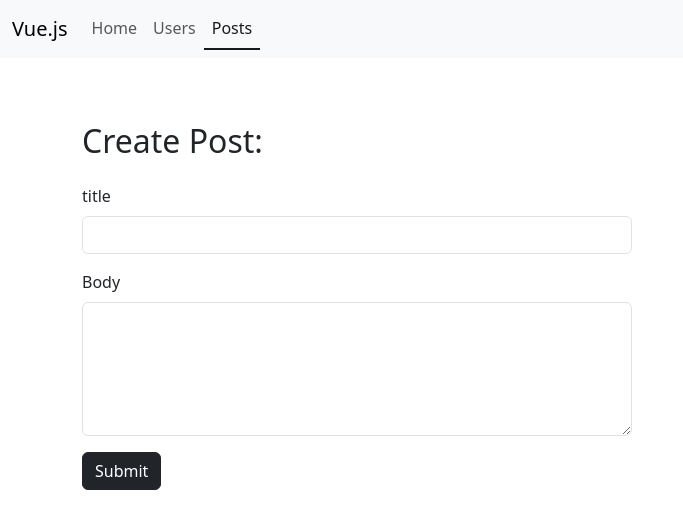
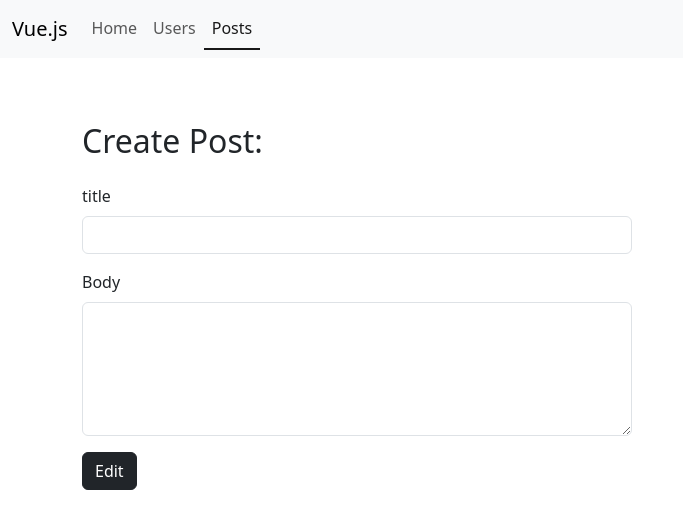
Before and after one commit to reza-ak/vue, a Vue app: page /posts/create in a window 1280 px wide. Shown: the top 528 px of the page, without its empty margins (0-683 px from the left). Built offline with nearby package versions, Linux system fonts and the light colour scheme.

Commit message:
Designing the post edit page and optimizing the codes of the post create page

```diff
--- a/src/components/posts/CardView.vue
+++ b/src/components/posts/CardView.vue
@@ -11,7 +11,7 @@
     </ul>
     <div v-if="route.path !== '/posts'" class="card-header">
       <button class="btn btn-sm btn-danger">Delete</button>
-      <button class="btn btn-sm btn-dark ms-2">Edit</button>
+      <router-link :to="{name: 'editPost', params: {id: post.id}}" class="btn btn-sm btn-dark ms-2 text-light">Edit</router-link>
     </div>
   </div>
 </template>
--- /dev/null
+++ b/src/components/posts/Form.vue
@@ -0,0 +1,68 @@
+<template>
+  <form @submit.prevent="" class="col-md-6">
+    <div class="mb-3">
+      <label for="exampleInputTitle1" class="form-label">title</label>
+      <input
+        type="text"
+        class="form-control"
+        id="exampleInputTitle1"
+        v-model.lazy.trim="formData.title"
+      />
+      <div v-if="errors.title" id="titleHelp" class="form-text text-danger">
+        {{ errors.title }}
+      </div>
+    </div>
+    <div class="mb-3">
+      <label for="exampleInputBody1" class="form-label">Body</label>
+      <textarea
+        class="form-control"
+        name="body"
+        id="exampleInputBody1"
+        cols="30"
+        rows="5"
+        v-model.lazy.trim="formData.body"
+      ></textarea>
+      <div v-if="errors.body" id="titleHelp" class="form-text text-danger">
+        {{ errors.body }}
+      </div>
+    </div>
+    <button @click="submit" :disabled="props.loading" type="submit" class="btn btn-dark">
+      <div v-if="props.loading" class="spinner-border spinner-border-sm me-2"></div>
+      Edit
+    </button>
+  </form>
+</template>
+
+<script setup>
+import { reactive, ref } from "vue";
+const props = defineProps(['formData', 'loading'])
+const emit = defineEmits(['event'])
+const formData = reactive({
+  title: props.formData.title,
+  body: props.formData.body
+})
+const errors = reactive({
+  title: "",
+  body: "",
+});
+
+function submit() {
+  validate();
+  if (errors.title == "" && errors.body == "") {
+    emit('event', formData)
+  }
+}
+
+function validate() {
+  errors.title = "";
+  errors.body = "";
+  if (formData.title == "") {
+    errors.title = "Title is required.";
+  }
+  if (formData.body == "") {
+    errors.body = "Body is required.";
+  }
+}
+
+
+</script>
--- a/src/pages/posts/create.vue
+++ b/src/pages/posts/create.vue
@@ -1,95 +1,47 @@
 <template>
   <h2>Create Post:</h2>
-  <form @submit.prevent="create" class="col-md-6">
-    <div class="mb-3">
-      <label for="exampleInputTitle1" class="form-label">title</label>
-      <input
-        type="text"
-        class="form-control"
-        id="exampleInputTitle1"
-        v-model.lazy.trim="formData.title"
-      />
-      <div v-if="errors.title" id="titleHelp" class="form-text text-danger">
-        {{errors.title}}
-      </div>
-    </div>
-    <div class="mb-3">
-      <label for="exampleInputBody1" class="form-label">Body</label>
-      <textarea
-      class="form-control"
-      name="body"
-      id="exampleInputBody1"
-      cols="30"
-      rows="5"
-      v-model.lazy.trim="formData.body"
-      ></textarea>
-      <div v-if="errors.body" id="titleHelp" class="form-text text-danger">
-        {{errors.body}}
-      </div>
-    </div>
-    <button :disabled="loading" type="submit" class="btn btn-dark">
-      <div v-if="loading" class="spinner-border spinner-border-sm me-2"></div>
-      Submit
-    </button>
-  </form>
+  <Form
+    :formData="formData"
+    :loading="loading"
+    @event="create"
+  />
 </template>
 
 <script setup>
+import Form from "../../components/posts/Form.vue";
 import axios from "axios";
 import { reactive, ref } from "vue";
-import Swal from 'sweetalert2'
+import Swal from "sweetalert2";
 
 const formData = reactive({
   title: "",
-  body: ""
+  body: "",
 });
-const errors = reactive({
-  title: "",
-  body: ""
-});
-const loading = ref(false)
+const loading = ref(false);
 
-function validate(){
-  errors.title = ""
-  errors.body = ""
-  if(formData.title == ""){
-    errors.title = "Title is required."
-  }
-  if(formData.body == ""){
-    errors.body = "Body is required."
-  }
-}
-function create() {
-  loading.value = true
-  validate()
-  if(errors.title != "" || errors.body != ""){
-    loading.value = false
-    return false
-  }else{
-    axios.post("https://jsonplaceholder.typicode.com/posts", {
-      title: formData.title,
-      body: formData.body,
-      userId: 1
+function create(data) {
+  loading.value = true;
+  axios
+    .post("https://jsonplaceholder.typicode.com/posts", {
+      title: data.title,
+      body: data.body,
+      userId: 1,
     })
     .then(function (response) {
       // handle success
       console.log(response.data);
       loading.value = false;
       Swal.fire({
-      title: 'Thanks!',
-      text: 'Post created succesfully',
-      icon: 'success',
-      confirmButtonText: 'OK'
-    })
+        title: "Thanks!",
+        text: "Post created succesfully",
+        icon: "success",
+        confirmButtonText: "OK",
+      });
     })
     .catch(function (error) {
       // handle error
       loading.value = false;
       console.log(error);
     })
-    .finally(function () {
-      // always executed
-    });
-  }
 }
 </script>
--- /dev/null
+++ b/src/pages/posts/edit.vue
@@ -0,0 +1,75 @@
+<template>
+  <h2>Edit Post:</h2>
+  <div
+    v-if="pageLoading"
+    class="row d-flex justify-content-center align-items-center my-5"
+  >
+    <div class="spinner-border text-center col-12"></div>
+  </div>
+  <div v-else>
+    <Form
+      :formData="formData"
+      :loading="loading"
+      @event="updatePost"
+    />
+  </div>
+</template>
+
+<script setup>
+import Form from "../../components/posts/Form.vue";
+import axios from "axios";
+import { useRoute } from "vue-router";
+import { reactive, ref } from "vue";
+import Swal from "sweetalert2";
+
+const loading = ref(false);
+const route = useRoute();
+const formData = reactive({});
+const pageLoading = ref(true);
+function getPost() {
+  axios
+    .get(`https://jsonplaceholder.typicode.com/posts/${route.params.id}`)
+    .then(function (response) {
+      // handle success
+      formData.title = response.data.title;
+      formData.body = response.data.body;
+    })
+    .catch(function (error) {
+      // handle error
+      console.log(error);
+    })
+    .finally(function () {
+      // always executed
+      pageLoading.value = false;
+    });
+}
+
+function updatePost(data) {
+  loading.value = true;
+  axios
+    .put(`https://jsonplaceholder.typicode.com/posts/${route.params.id}`, {
+      id: route.params.id,
+      title: data.title,
+      body: data.body,
+      userId: 1,
+    })
+    .then(function (response) {
+      // handle success
+      console.log("response", response.data);
+      loading.value = false;
+      Swal.fire({
+        title: "Thanks!",
+        text: "Post updated succesfully",
+        icon: "success",
+        confirmButtonText: "OK",
+      });
+    })
+    .catch(function (error) {
+      // handle error
+      loading.value = false;
+      console.log(error);
+    });
+}
+
+getPost();
+</script>
--- a/src/router.js
+++ b/src/router.js
@@ -7,6 +7,7 @@ import IndexPosts from "./pages/posts/index.vue"
 import ListPosts from "./pages/posts/template.vue"
 import ShowPost from "./pages/posts/show.vue"
 import CreatePost from "./pages/posts/create.vue"
+import EditPost from "./pages/posts/edit.vue"
 
 const routes = [
   {path: "/", name:"home", component: Home},
@@ -18,6 +19,7 @@ const routes = [
     {path: "", name: "postList", component: ListPosts},
     {path: ":id", name: "postID", component: ShowPost},
     {path: "create", name: "createPost", component: CreatePost},
+    {path: "edit/:id", name: "editPost", component: EditPost},
   ]},
 ];
 
```
